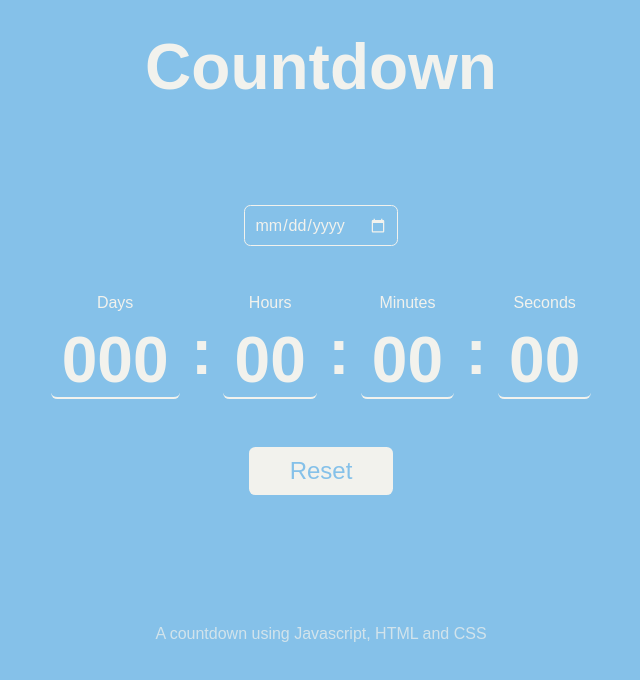
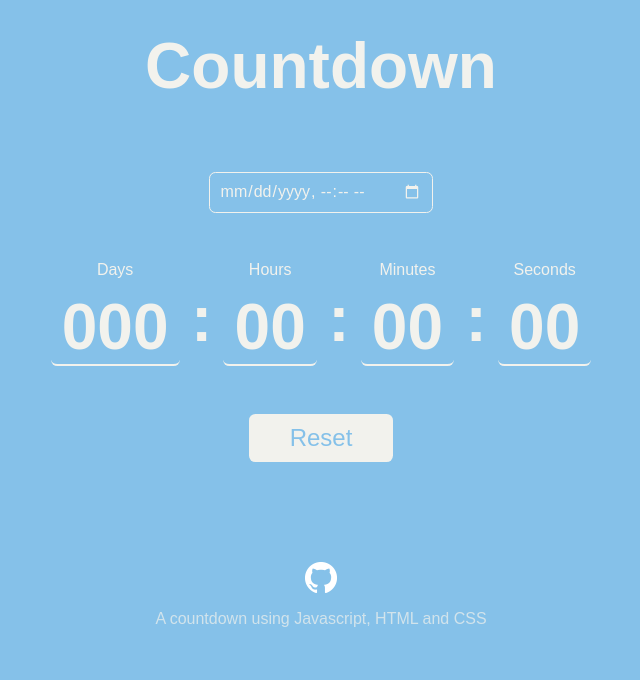
Before and after one commit to VictorCazaes/Countdown, a plain HTML site: page index.html in a window 1280 px wide. Shown: the whole page, without its empty margins (319-959 px from the left). Drawn offline with Linux system fonts and the light colour scheme; a web font is replaced by a local one.

Commit message:
overall update

```diff
--- a/index.html
+++ b/index.html
@@ -19,7 +19,7 @@
     <main>
         <div class="countdown-wrap">
             <div class="date-input">
-                <input type="date" name="date" id="date">
+                <input type="datetime-local" name="date" id="date">
             </div>
             <div class="display">
                 <div class="days-box">
@@ -47,6 +47,8 @@
             </div>
         </div>
     </main>
+    <a target="_blank" href="https://github.com/VictorCazaes/Countdown"> <img src="./images/github.png"
+            alt="github"></a>
     <footer>A countdown using Javascript, HTML and CSS</footer>
 </body>
 <script src=" script.js"></script>
--- a/script.js
+++ b/script.js
@@ -42,6 +42,9 @@ const secondsDisplayTextElement = document.querySelector(".seconds")
 const resetButton = document.querySelector(".reset")
 const alertMensage = document.querySelector("span")
 const date = document.querySelector("#date")
+const todayTimeToString = new Date().toISOString()
+const setMinTime = todayTimeToString.substring(0, todayTimeToString.length - 8)
+date.setAttribute("min", setMinTime)
 // const countdown = new Countdown(secondsDisplayTextElement, alertMensage)
 
 // startButton.addEventListener("click", () => {
--- a/style.css
+++ b/style.css
@@ -13,14 +13,14 @@ body {
 }
 header {
   padding-top: 3rem;
-  height: 4.7rem;
+  height: 4.5rem;
   width: 100%;
   display: flex;
   align-items: center;
   justify-content: center;
 }
 main {
-  height: 550px;
+  height: 490px;
   display: flex;
   align-items: center;
   justify-content: center;
@@ -53,6 +53,9 @@ input {
   padding: 0.6rem;
   outline: none;
   cursor: pointer;
+}
+#date {
+  width: 14rem;
 }
 ::-webkit-calendar-picker-indicator {
   filter: invert(100%) sepia(54%) saturate(465%) hue-rotate(348deg)
@@ -100,7 +103,13 @@ button:hover {
   opacity: 0.8;
   cursor: pointer;
 }
+a {
+  display: flex;
+  justify-content: center;
+  align-items: center;
+}
 footer {
+  padding: 1rem;
   width: 100%;
   text-align: center;
   font-weight: 200;
```
Also changed, not shown: images/github.png (added).
